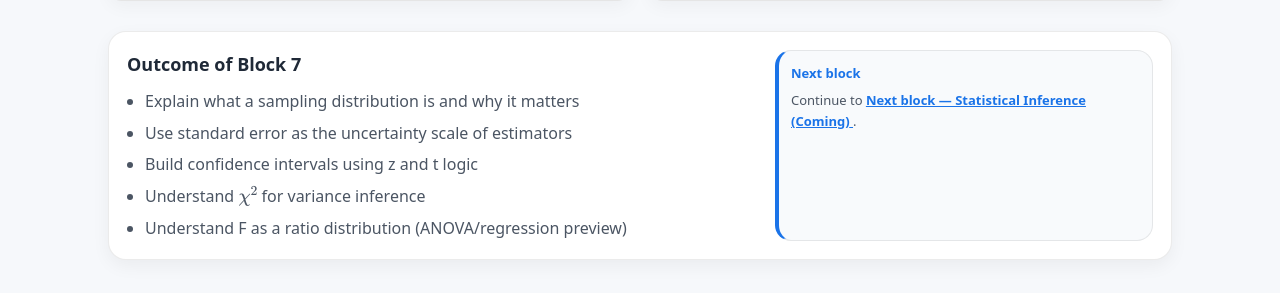
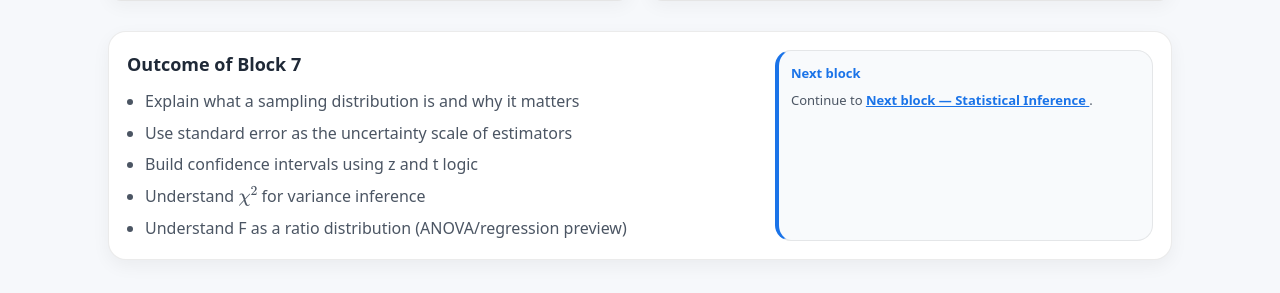
Before and after one commit to ammar-homaida-statistics/easystatisticsacademy, a Jekyll site: the page built from probability/sampling-distributions/index.md, in a window 1280 px wide and 900 px high, scrolled down 1068 px. Shown: the part 456-749 px from the top of the window. Built offline with Jekyll 4.4.1, drawn with Linux system fonts in a browser that asks for light colours; our own code applies the rules of GitHub Pages for plain Markdown files.

Commit message:
Fix next section link

```diff
--- a/probability/sampling-distributions/index.md
+++ b/probability/sampling-distributions/index.md
@@ -176,8 +176,8 @@
         <div class="mini-title" style="color:#1a73e8;">Next block</div>
         <div class="mini-body">
           Continue to
-          <a href="/probability/inference/" style="color:#1a73e8; text-decoration:underline;">
-            <strong>Next block — Statistical Inference (Coming)</strong>
+          <a href="/inference/" style="color:#1a73e8; text-decoration:underline;">
+            <strong>Next block — Statistical Inference</strong>
           </a>.
         </div>
       </div>
```
